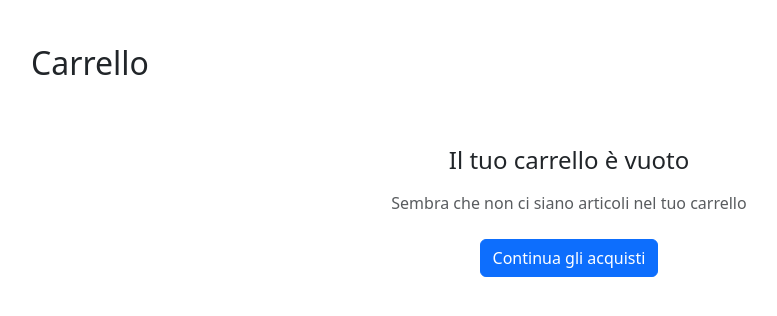
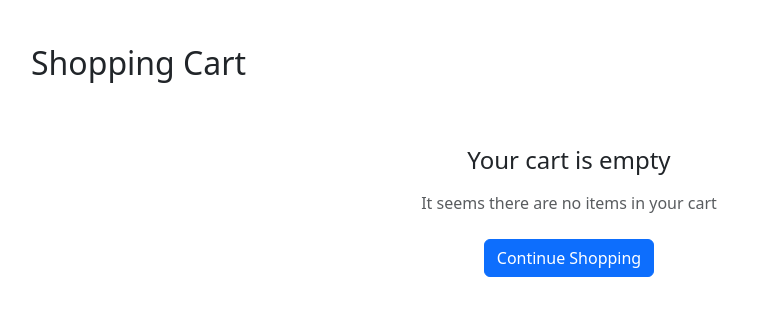
Before and after one commit to guido-7/ecommerce, a Django app: page /cart/ in a window 1280 px wide. Shown: the part 56-372 px from the top of the page, without its empty margins (71-848 px from the left). Run offline with Django 5.2, Linux system fonts and the light colour scheme.

Commit message:
translate cart interface to English and update button labels

```diff
--- a/backend/templates/store/cart.html
+++ b/backend/templates/store/cart.html
@@ -156,30 +156,30 @@
 
 {% block content %}
 <div class="cart-container">
-    <h2 class="mb-4">Carrello</h2>
+    <h2 class="mb-4">Shopping Cart</h2>
 
     {% if not cart_items %}
         <div class="empty-cart-message">
-            <h4 class="mb-3">Il tuo carrello è vuoto</h4>
-            <p class="text-muted mb-4">Sembra che non ci siano articoli nel tuo carrello</p>
-            <a href="{% url 'product_list' %}" class="btn btn-primary">Continua gli acquisti</a>
+            <h4 class="mb-3">Your cart is empty</h4>
+            <p class="text-muted mb-4">It seems there are no items in your cart</p>
+            <a href="{% url 'product_list' %}" class="btn btn-primary">Continue Shopping</a>
         </div>
     {% else %}
         <div class="row">
-            <!-- Colonna prodotti -->
+            <!-- Products column -->
             <div class="col-lg-8">
 
                 {% for item in cart_items %}
-                <!-- Prodotto nel carrello -->
+                <!-- Cart product -->
                 <div class="card product-card mb-3">
                     <div class="card-body">
                         <div class="row">
-                            <!-- Immagine prodotto -->
+                            <!-- Product image -->
                             <div class="col-md-2 mb-3 mb-md-0">
                                 <img src="{{ item.product.images.first.image.url }}" alt="{{ item.product.name }}" class="img-fluid product-image">
                             </div>
 
-                            <!-- Dettagli prodotto -->
+                            <!-- Product details -->
                             <div class="col-md-6">
                                 <div class="product-name">{{ item.product.name }}</div>
                                 {% if item.product.brand %}
@@ -187,13 +187,13 @@
                                 {% endif %}
 
                                 {% if item.product.is_available %}
-                                <div class="availability">Disponibile</div>
+                                <div class="availability">Available</div>
                                 {% else %}
-                                <div class="availability text-danger">Non disponibile</div>
+                                <div class="availability text-danger">Not Available</div>
                                 {% endif %}
                             </div>
 
-                            <!-- Prezzo e quantità -->
+                            <!-- Price and quantity -->
                             <div class="col-md-4">
                                 <div>
                                     {% if item.product.discounted_price %}
@@ -219,7 +219,9 @@
                                 </div>
 
                                 <div class="action-links mt-3">
-                                    <a href="{% url 'remove_from_cart' item.product.id %}" class="remove">Rimuovi</a>
+                                    <a href="{% url 'remove_from_cart' item.product.id %}" class="remove">
+                                        <i class="fa-solid fa-trash-can"></i> Remove
+                                    </a>
                                 </div>
                             </div>
                         </div>
@@ -229,45 +231,45 @@
 
             </div>
 
-            <!-- Colonna riepilogo -->
+            <!-- Summary column -->
             <div class="col-lg-4">
                 <div class="card summary-card">
                     <div class="card-body">
-                        <h4 class="summary-title">Riepilogo ({{ cart_items|length }})</h4>
+                        <h4 class="summary-title">Summary ({{ cart_items|length }})</h4>
 
                         <div class="mb-4">
-                            <label class="form-label"><strong>Inserisci il codice promozionale</strong></label>
+                            <label class="form-label"><strong>Enter promo code</strong></label>
                             <div class="input-group promo-input-group">
-                                <input type="text" class="form-control" placeholder="Codice promozionale">
-                                <button class="btn" type="button">INVIA</button>
+                                <input type="text" class="form-control" placeholder="Promo code">
+                                <button class="btn" type="button">APPLY</button>
                             </div>
                         </div>
 
                         <div class="summary-row">
-                            <span>Subtotale</span>
+                            <span>Subtotal</span>
                             <span>{{ total_price }} €</span>
                         </div>
 
                         <div class="summary-row">
-                            <span>Spedizione stimata</span>
+                            <span>Estimated Shipping</span>
                             <span>Free - Standard</span>
                         </div>
 
                         <div class="summary-row">
-                            <span>Risparmio totale</span>
+                            <span>Total Savings</span>
                             <span class="savings">-{{ total_savings|floatformat:2 }} €</span>
                         </div>
 
                         <div class="summary-row summary-total">
-                            <span>Totale</span>
+                            <span>Total</span>
                             <span>{{ total_price }} €</span>
                         </div>
 
                         <div class="installment-info">
-                            Paga in 3 rate da {{ installment_amount|floatformat:2 }} € senza interessi. <a href="#" class="link-primary">Klarna</a>
+                            Pay in 3 installments of {{ installment_amount|floatformat:2 }} € interest-free. <a href="#" class="link-primary">Klarna</a>
                         </div>
 
-                        <a href="{% url 'checkout' %}" class="btn checkout-btn w-100">PROCEDI AL PAGAMENTO</a>
+                        <a href="{% url 'checkout' %}" class="btn checkout-btn w-100">PROCEED TO CHECKOUT</a>
                     </div>
                 </div>
             </div>
```
